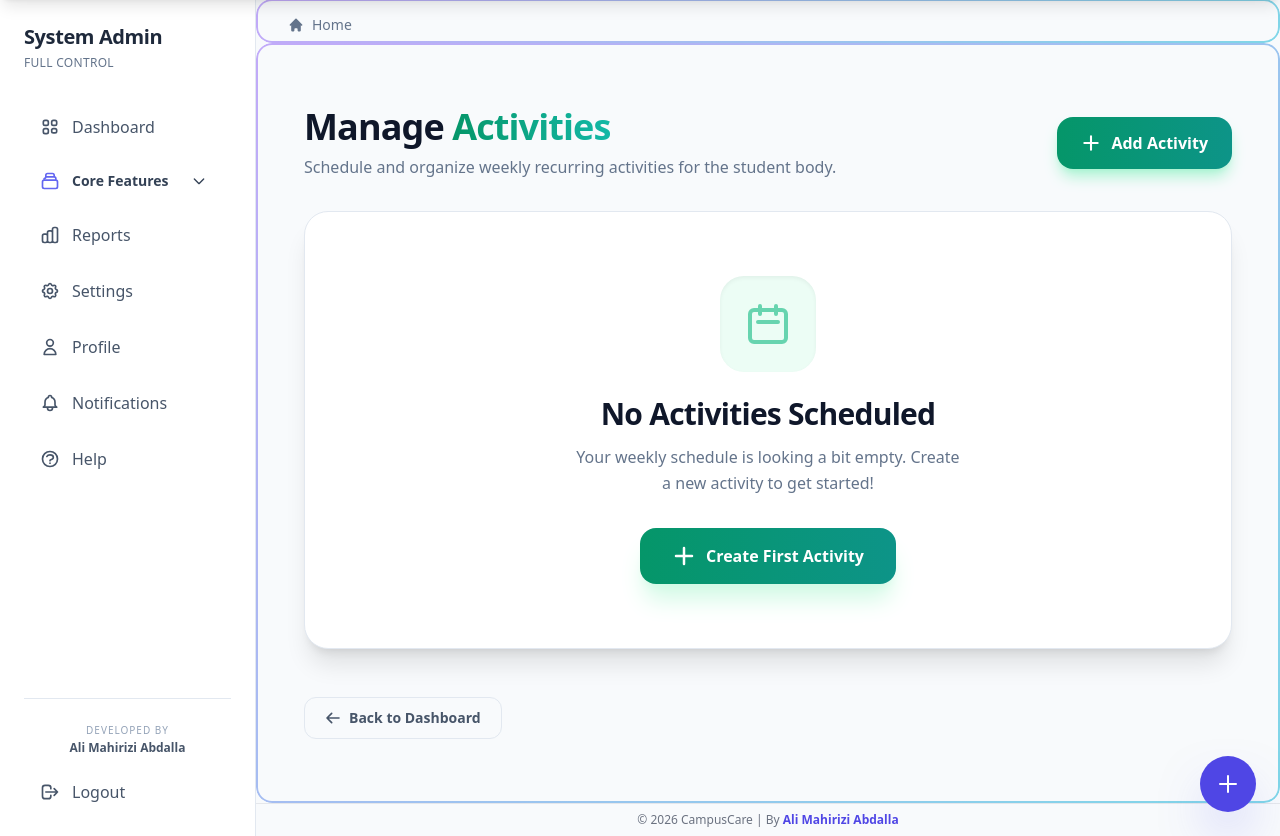
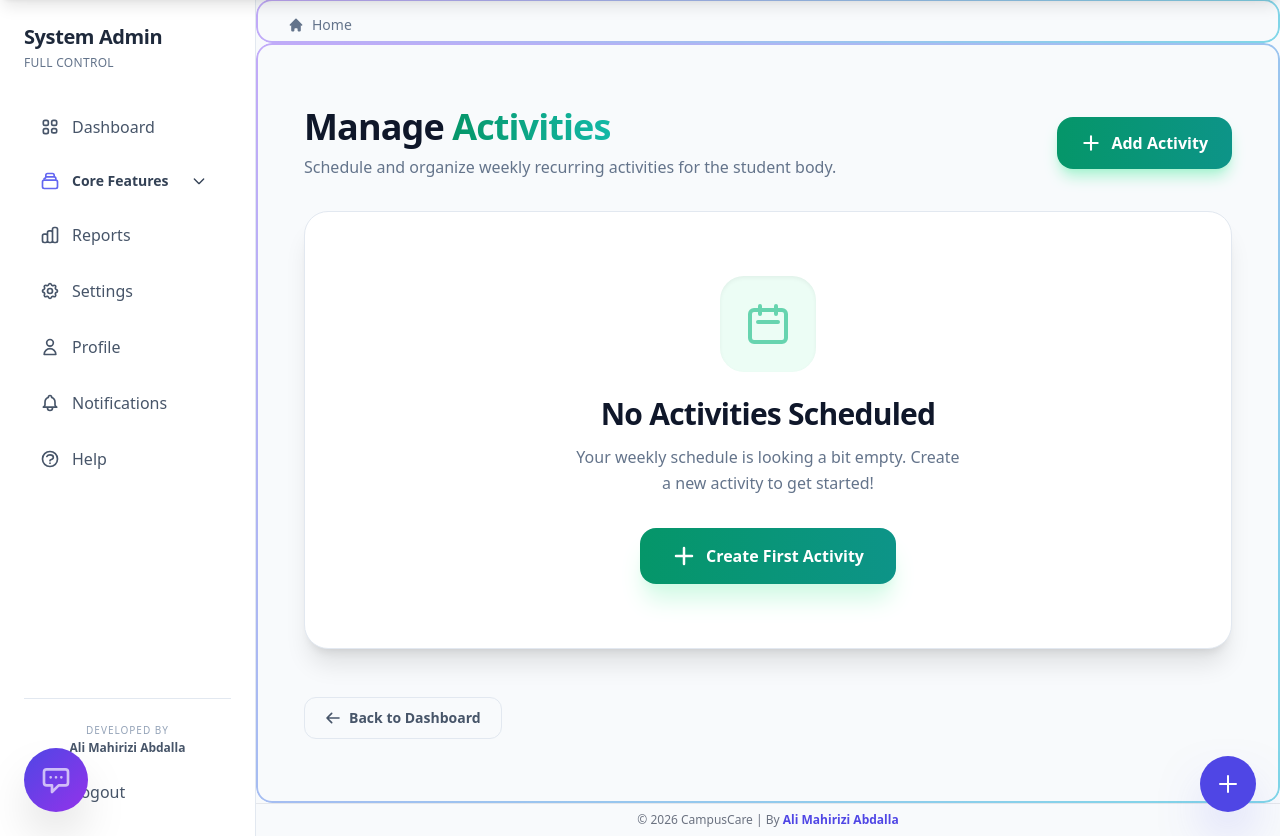
Before and after one commit to Ali-mahirizi-abdalla/Student-Welafare-Management-System, a Django app: page /manage/activities/ in a window 1280 px wide. Shown: the part 81-917 px from the top of the page. Run offline with Django 5.2, Linux system fonts and the light colour scheme; a user stored in the database is signed in; data that the repository does not hold is empty; some libraries are stand-ins or nearby versions.

Commit message:
Update Global Navigation: link Help to chatbot & distribute Chatbot widget

```diff
--- a/hms/static/js/chatbot.js
+++ b/hms/static/js/chatbot.js
@@ -34,7 +34,7 @@ class WelfareChatbot {
     render() {
         const chatbotHTML = `
             <!-- Chatbot Container -->
-            <div id="welfare-chatbot" class="fixed bottom-6 right-6 z-50">
+            <div id="welfare-chatbot" class="fixed bottom-6 left-6 z-[70]">
                 <!-- Floating Button (Minimized State) -->
                 <button id="chatbot-toggle"
                         class="group relative w-16 h-16 bg-gradient-to-br from-indigo-600 to-purple-600 rounded-full shadow-2xl hover:shadow-indigo-500/50 transition-all duration-300 hover:scale-110 flex items-center justify-center"
@@ -52,7 +52,7 @@ class WelfareChatbot {
 
                 <!-- Chat Window (Expanded State) -->
                 <div id="chatbot-window"
-                     class="hidden absolute bottom-20 right-0 w-96 h-[600px] bg-white dark:bg-slate-800 rounded-2xl shadow-2xl flex flex-col overflow-hidden border border-slate-200 dark:border-slate-700 transition-all duration-300">
+                     class="hidden absolute bottom-20 left-0 w-96 h-[600px] bg-white dark:bg-slate-800 rounded-2xl shadow-2xl flex flex-col overflow-hidden border border-slate-200 dark:border-slate-700 transition-all duration-300">
 
                     <!-- Header -->
                     <div class="bg-gradient-to-r from-indigo-600 to-purple-600 px-6 py-4 flex items-center justify-between">
--- a/hms/templates/hms/admin/dashboard.html
+++ b/hms/templates/hms/admin/dashboard.html
@@ -1291,6 +1291,4 @@
         });
     </script>
 
-    <!-- AI Chatbot Widget -->
-    <script src="{% static 'js/chatbot.js' %}"></script>
     {% endblock %}
--- a/hms/templates/hms/base.html
+++ b/hms/templates/hms/base.html
@@ -678,6 +678,9 @@
 
     {% block extra_js %}{% endblock %}
 
+    <!-- AI Chatbot Widget -->
+    <script src="{% static 'js/chatbot.js' %}"></script>
+
     <!-- FAB (Floating Action Button) -->
     <div class="fixed bottom-6 right-6 z-[60] flex flex-col items-end group">
         <!-- Expanded Menu -->
--- a/hms/templates/hms/includes/sidebar.html
+++ b/hms/templates/hms/includes/sidebar.html
@@ -319,7 +319,7 @@
             <span class="bg-red-500 text-white text-[10px] font-bold px-2 py-0.5 rounded-full">{{ unread_notification_count }}</span>
             {% endif %}
         </button>
-        <button onclick="alert('Contextual Help\n\nYou are currently on: ' + window.location.pathname)" class="w-full text-left flex items-center gap-3 px-4 py-3 hover:bg-slate-100 dark:hover:bg-slate-800 text-slate-600 dark:text-slate-400 hover:text-indigo-600 dark:hover:text-indigo-400 rounded-xl transition group">
+        <button onclick="const cb = document.getElementById('chatbot-toggle'); if(cb) { cb.click(); } else { alert('AI Assistant is currently unavailable.'); }" class="w-full text-left flex items-center gap-3 px-4 py-3 hover:bg-slate-100 dark:hover:bg-slate-800 text-slate-600 dark:text-slate-400 hover:text-indigo-600 dark:hover:text-indigo-400 rounded-xl transition group">
             <svg class="w-5 h-5 flex-shrink-0 group-hover:scale-110 transition-transform" fill="none" stroke="currentColor" viewBox="0 0 24 24"><path stroke-linecap="round" stroke-linejoin="round" stroke-width="2" d="M8.228 9c.549-1.165 2.03-2 3.772-2 2.21 0 4 1.343 4 3 0 1.4-1.278 2.575-3.006 2.907-.542.104-.994.54-.994 1.093m0 3h.01M21 12a9 9 0 11-18 0 9 9 0 0118 0z"></path></svg>
             Help
         </button>
--- a/hms/templates/hms/student/dashboard.html
+++ b/hms/templates/hms/student/dashboard.html
@@ -663,6 +663,4 @@
     </div>
 </div>
 
-<!-- AI Chatbot Widget -->
-<script src="{% static 'js/chatbot.js' %}"></script>
 {% endblock %}
```
